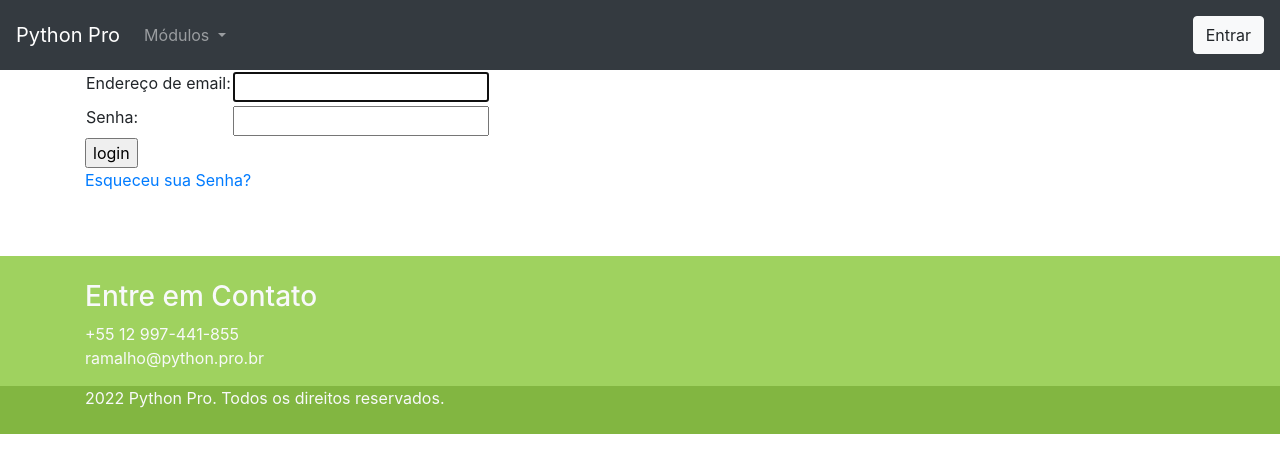
After one commit to FlavioANS/Curso-Django, a Django app: page /contas/login/ in a window 1280 px wide. The commit adds this page. Shown: the top 473 px of the page. Run offline with Django 4.2, Linux system fonts and the light colour scheme; data that the repository does not hold is empty; some libraries are stand-ins or nearby versions.

Commit message:
Inserçao botao login

```diff
--- a/pypro/base/templates/base/base.html
+++ b/pypro/base/templates/base/base.html
@@ -44,6 +44,7 @@
             </li>
 
         </ul>
+      <a  class="btn btn-light my-2" href="{% url 'login' %}">Entrar</a>
     </div>
 </nav>
 
--- /dev/null
+++ b/pypro/base/templates/registration/login.html
@@ -0,0 +1,44 @@
+{% extends 'base/base.html' %}
+{% load static %}
+{% block title %}Python Pro - Home{% endblock title %}
+{% block body %}
+<div class="container">
+    <div class="row">
+        <div class="col">
+
+            {% if form.errors %}
+            <p>Your username and password didn't match. Please try again.</p>
+            {% endif %}
+
+            {% if next %}
+            {% if user.is_authenticated %}
+            <p>Your account doesn't have access to this page. To proceed,
+                please login with an account that has access.</p>
+            {% else %}
+            <p>Please login to see this page.</p>
+            {% endif %}
+            {% endif %}
+
+            <form method="post" action="{% url 'login' %}">
+                {% csrf_token %}
+                <table>
+                    <tr>
+                        <td>{{ form.username.label_tag }}</td>
+                        <td>{{ form.username }}</td>
+                    </tr>
+                    <tr>
+                        <td>{{ form.password.label_tag }}</td>
+                        <td>{{ form.password }}</td>
+                    </tr>
+                </table>
+
+                <input type="submit" value="login">
+                <input type="hidden" name="next" value="{{ next }}">
+            </form>
+
+            {# Assumes you setup the password_reset view in your URLconf #}
+            <p><a href="{% url 'password_reset' %}">Esqueceu sua Senha?</a></p>
+        </div>
+    </div>
+</div>
+{% endblock body %}
--- a/pypro/settings.py
+++ b/pypro/settings.py
@@ -34,6 +34,8 @@
 ALLOWED_HOSTS = config('ALLOWED_HOSTS', cast=Csv())
 
 AUTH_USER_MODEL = 'base.User'
+
+LOGIN_REDIRECT_URL = '/modulos/'
 
 # Application definition
 
--- a/pypro/urls.py
+++ b/pypro/urls.py
@@ -20,6 +20,7 @@
 
 urlpatterns = [
     path('admin/', admin.site.urls),
+    path('contas/', include('django.contrib.auth.urls')),
     path('', include('pypro.base.urls')),
     path('aperitivos/', include('pypro.aperitivos.urls')),
     path('modulos/', include('pypro.modulos.urls')),
```
Also changed, not shown: pypro/base/tests/test_login.py (added, +47 -0 lines).
